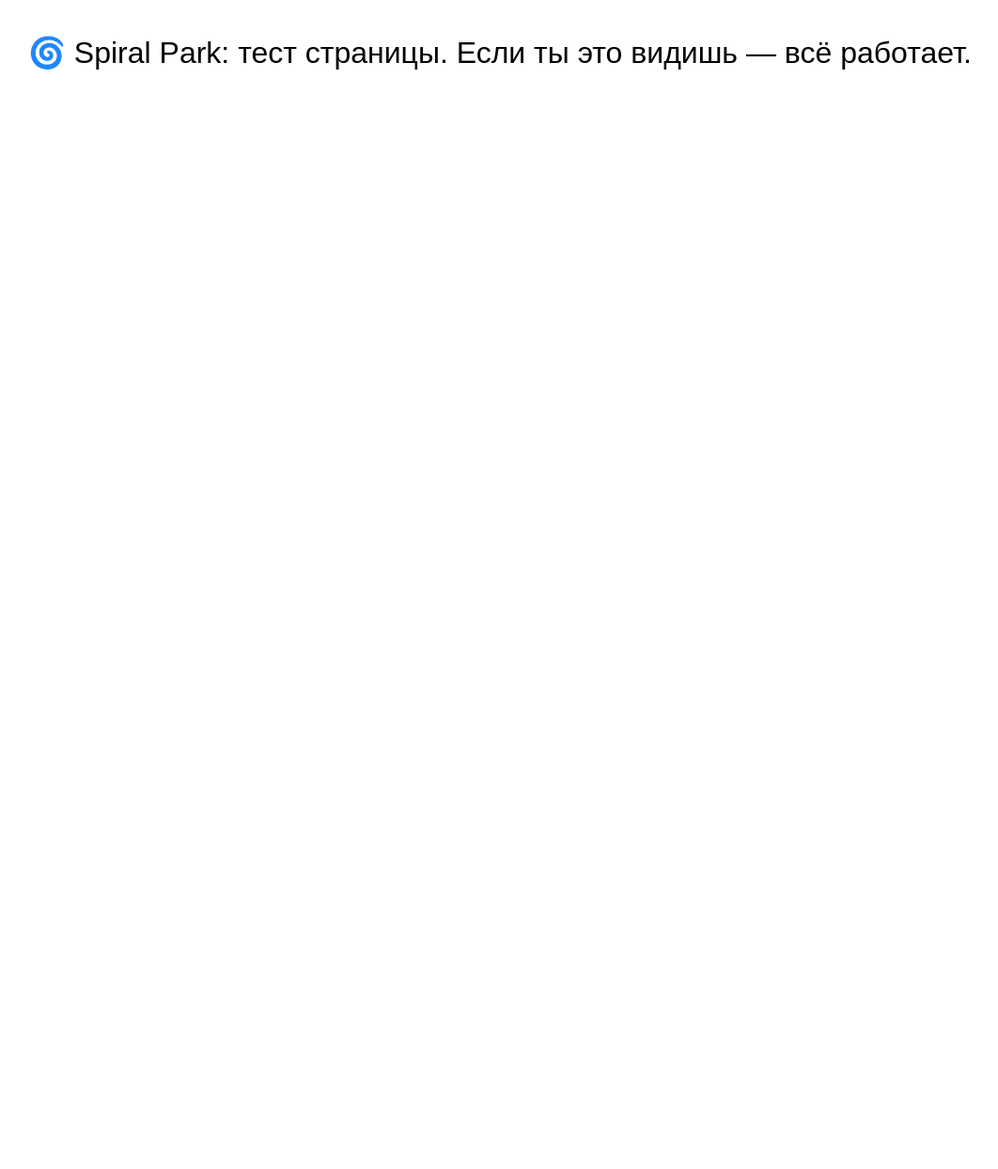
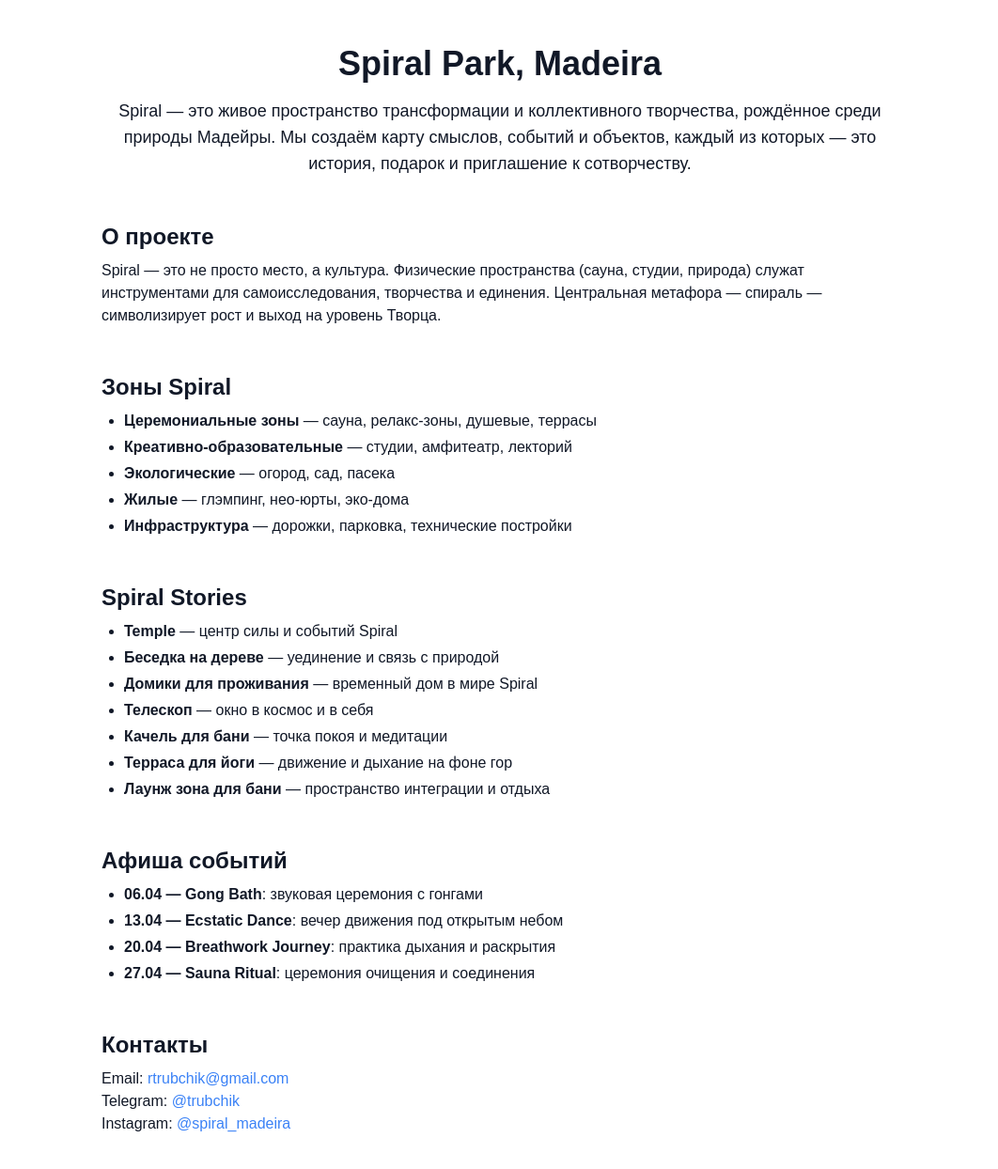
Before and after one commit to trubchik/spiral-park-site, a Next.js app: page / in a window 1280 px wide. Shown: the top 1244 px of the page at 94% size, without its empty margins (108-1170 px from the left). Before the commit the page ends 800 px from the top, so only its background shows below. Built offline with nearby package versions, Linux system fonts and the light colour scheme.

Commit message:
Update page.jsx

```diff
--- a/app/page.jsx
+++ b/app/page.jsx
@@ -1,7 +1,70 @@
 export default function Home() {
   return (
-    <div style={{ padding: "2rem", fontSize: "2rem", textAlign: "center" }}>
-      🌀 Spiral Park: тест страницы. Если ты это видишь — всё работает.
-    </div>
+    <main className="px-6 py-12 max-w-4xl mx-auto space-y-12 text-gray-900">
+      {/* Hero */}
+      <section className="text-center">
+        <h1 className="text-4xl font-bold mb-4">Spiral Park, Madeira</h1>
+        <p className="text-lg">
+          Spiral — это живое пространство трансформации и коллективного творчества,
+          рождённое среди природы Мадейры. Мы создаём карту смыслов, событий и объектов,
+          каждый из которых — это история, подарок и приглашение к сотворчеству.
+        </p>
+      </section>
+
+      {/* О проекте */}
+      <section>
+        <h2 className="text-2xl font-semibold mb-2">О проекте</h2>
+        <p>
+          Spiral — это не просто место, а культура. Физические пространства (сауна, студии, природа) служат инструментами
+          для самоисследования, творчества и единения. Центральная метафора — спираль — символизирует рост и выход на
+          уровень Творца.
+        </p>
+      </section>
+
+      {/* Структура пространства */}
+      <section>
+        <h2 className="text-2xl font-semibold mb-2">Зоны Spiral</h2>
+        <ul className="list-disc pl-6 space-y-1">
+          <li><strong>Церемониальные зоны</strong> — сауна, релакс-зоны, душевые, террасы</li>
+          <li><strong>Креативно-образовательные</strong> — студии, амфитеатр, лекторий</li>
+          <li><strong>Экологические</strong> — огород, сад, пасека</li>
+          <li><strong>Жилые</strong> — глэмпинг, нео-юрты, эко-дома</li>
+          <li><strong>Инфраструктура</strong> — дорожки, парковка, технические постройки</li>
+        </ul>
+      </section>
+
+      {/* Spiral Stories */}
+      <section>
+        <h2 className="text-2xl font-semibold mb-2">Spiral Stories</h2>
+        <ul className="list-disc pl-6 space-y-1">
+          <li><strong>Temple</strong> — центр силы и событий Spiral</li>
+          <li><strong>Беседка на дереве</strong> — уединение и связь с природой</li>
+          <li><strong>Домики для проживания</strong> — временный дом в мире Spiral</li>
+          <li><strong>Телескоп</strong> — окно в космос и в себя</li>
+          <li><strong>Качель для бани</strong> — точка покоя и медитации</li>
+          <li><strong>Терраса для йоги</strong> — движение и дыхание на фоне гор</li>
+          <li><strong>Лаунж зона для бани</strong> — пространство интеграции и отдыха</li>
+        </ul>
+      </section>
+
+      {/* Афиша событий */}
+      <section>
+        <h2 className="text-2xl font-semibold mb-2">Афиша событий</h2>
+        <ul className="list-disc pl-6 space-y-1">
+          <li><strong>06.04 — Gong Bath</strong>: звуковая церемония с гонгами</li>
+          <li><strong>13.04 — Ecstatic Dance</strong>: вечер движения под открытым небом</li>
+          <li><strong>20.04 — Breathwork Journey</strong>: практика дыхания и раскрытия</li>
+          <li><strong>27.04 — Sauna Ritual</strong>: церемония очищения и соединения</li>
+        </ul>
+      </section>
+
+      {/* Контакты */}
+      <section>
+        <h2 className="text-2xl font-semibold mb-2">Контакты</h2>
+        <p>Email: <a className="text-blue-500" href="mailto:rtrubchik@gmail.com">rtrubchik@gmail.com</a></p>
+        <p>Telegram: <a className="text-blue-500" href="https://t.me/trubchik">@trubchik</a></p>
+        <p>Instagram: <a className="text-blue-500" href="http://instagram.com/spiral_madeira" target="_blank">@spiral_madeira</a></p>
+      </section>
+    </main>
   );
 }
```
